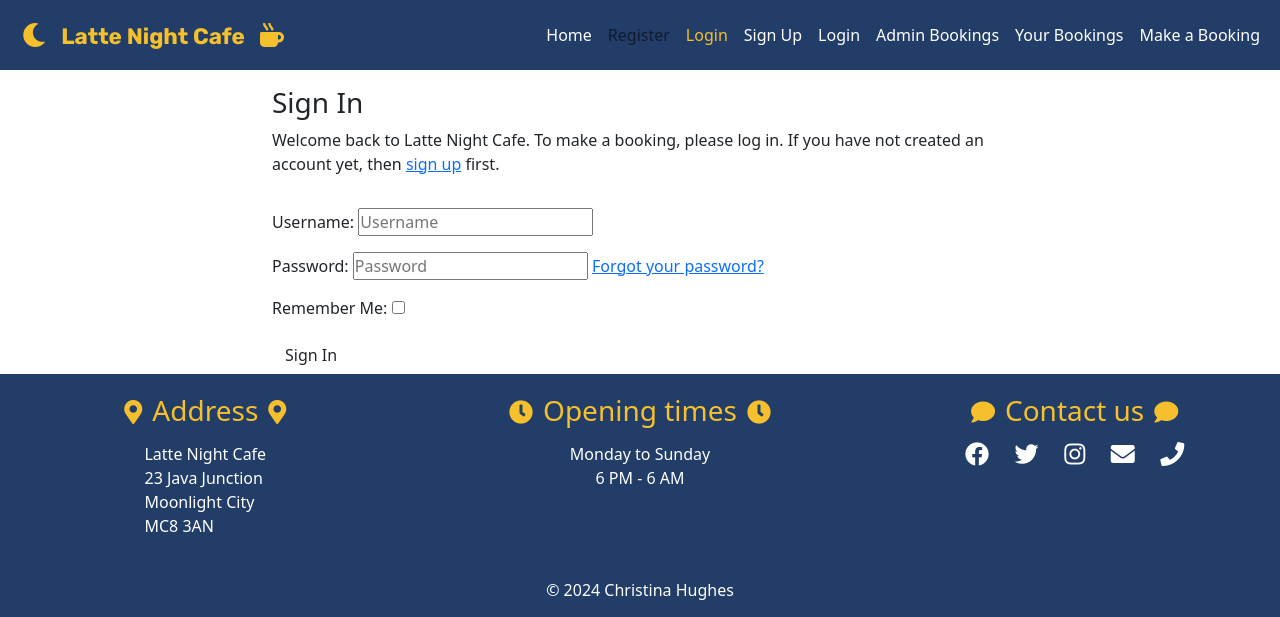
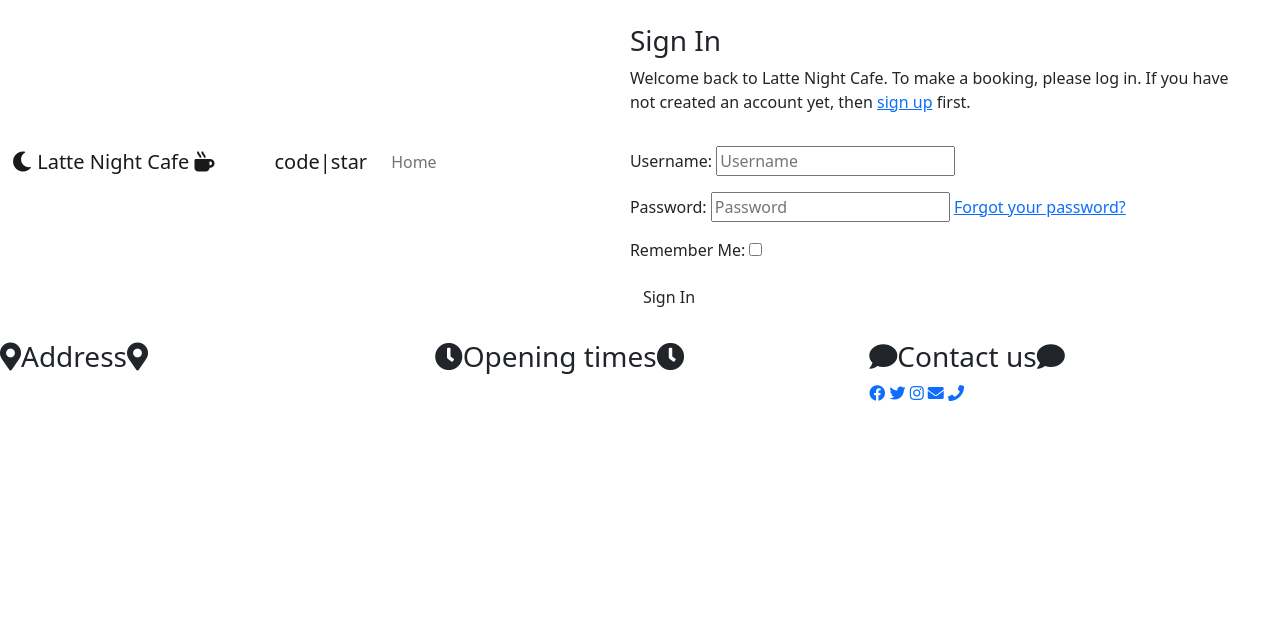
Before and after one commit to CHughes13/late-night-cafe, a Django app: page /accounts/login/ in a window 1280 px wide; the page is wider, and only the part inside the window is pictured. Shown: the top 617 px of that part. Run offline with Django 5.2, Linux system fonts and the light colour scheme; tables that the repository leaves empty hold one stand-in row (values such as "Sample post"); some libraries are stand-ins or nearby versions.

Commit message:
Update base.html

```diff
--- a/templates/base.html
+++ b/templates/base.html
@@ -1,9 +1,4 @@
-{% load static %}
-
 {% url 'home' as home_url %}
-{% url 'account_login' as login_url %}
-{% url 'account_signup' as signup_url %}
-{% url 'account_logout' as logout_url %}
 
 <!DOCTYPE html>
 <html class="h-100" lang="en">
@@ -24,8 +19,7 @@
     <link href="https://cdn.jsdelivr.net/npm/bootstrap@5.0.1/dist/css/bootstrap.min.css" rel="stylesheet"
         integrity="sha384-+0n0xVW2eSR5OomGNYDnhzAbDsOXxcvSN1TPprVMTNDbiYZCxYbOOl7+AMvyTG2x" crossorigin="anonymous">
 
-    <!-- Custom CSS -->
-    <link rel="stylesheet" href="{% static 'css/style.css' %}">
+
 
 </head>
 
@@ -38,7 +32,7 @@
             <a class="navbar-brand" href="{% url 'home' %}">
                 <!-- Icons included in the home link for a better user experience -->
 
-                <!-- Insert Font Awesome moon icon -->
+                <!-- Insert Font Awesome moon icon  -->
                 <i class="fas fa-moon icon-style"></i>
 
                 <!-- Stylised text of the name of the cafe -->
@@ -47,61 +41,21 @@
                 <!-- Insert Font Awesome coffee icon -->
                 <i class="fas fa-mug-hot icon-style"></i>
 
-            </a>
-
-            <button class="navbar-toggler" type="button" data-bs-toggle="collapse" data-bs-target="#navbarText"
-                aria-controls="navbarText" aria-expanded="false" aria-label="Toggle navigation">
+                <!-- Navigation -->
+                <nav class="navbar navbar-expand-lg navbar-light bg-white">
+                    <div class="container-fluid">
+                        <a class="navbar-brand" href="{% url 'home' %}"><span class="brand">c<span
+                                    class="red-o">o</span>de<span class="thin">|star</span></span></a>
+                        <button class="navbar-toggler" type="button" data-bs-toggle="collapse"
+                            data-bs-target="#navbarText" aria-controls="navbarText" aria-expanded="false"
+                            aria-label="Toggle navigation">
                             <span class="navbar-toggler-icon"></span>
                         </button>
-
                         <div class="collapse navbar-collapse" id="navbarText">
-                <ul class="navbar-nav ms-auto text-end mb-2 mb-lg-0">
-                    <!-- Right-aligns navbar text. -->
-
+                            <ul class="navbar-nav me-auto mb-2 mb-lg-0">
                                 <li class="nav-item">
-                        <a class="nav-link text-white {% if request.path == home_url %}active{% endif %}"
-                            aria-current="page" href="{% url 'home' %}">Home</a>
-                    </li>
-
-                    {% if user.is_authenticated %}
-                    <li class="nav-item">
-                        <a class="nav-link {% if request.path == logout_url %}active{% endif %}" aria-current="page"
-                            href="{% url 'account_logout' %}">Logout</a>
-                    </li>
-                    {% else %}
-                    <li class="nav-item">
-                        <a class="nav-link {% if request.path == signup_url %}active{% endif %}" aria-current="page"
-                            href="{% url 'account_signup' %}">Register</a>
-                    </li>
-                    <li class="nav-item">
-                        <a class="nav-link {% if request.path == login_url %}active{% endif %}" aria-current="page"
-                            href="{% url 'account_login' %}">Login</a>
-                    </li>
-                    {% endif %}
-
-                    <li class="nav-item">
-                        <a class="nav-link text-white {% if request.path == '/sign_up/' %}active{% endif %}"
-                            href="{% url 'sign_up' %}">Sign Up</a>
-                    </li>
-
-                    <li class="nav-item">
-                        <a class="nav-link text-white {% if request.path == '/login/' %}active{% endif %}"
-                            href="{% url 'login' %}">Login</a>
-                    </li>
-
-                    <li class="nav-item">
-                        <a class="nav-link text-white {% if request.path == '/admin/bookings/' %}active{% endif %}"
-                            href="{% url 'admin_bookings' %}">Admin Bookings</a>
-                    </li>
-
-                    <li class="nav-item">
-                        <a class="nav-link text-white {% if request.path == '/user/bookings/' %}active{% endif %}"
-                            href="{% url 'user_bookings' %}">Your Bookings</a>
-                    </li>
-
-                    <li class="nav-item">
-                        <a class="nav-link text-white {% if request.path == '/make_a_booking/' %}active{% endif %}"
-                            href="{% url 'make_a_booking' %}">Make a Booking</a>
+                                    <a class="nav-link {% if request.path == home_url %}active{% endif %}"
+                                        aria-current="page" href="#">Home</a>
                                 </li>
 
                             </ul>
@@ -114,14 +68,12 @@
 
                     {% block content %}
                     <!-- Content Goes here -->
-
-        <h1>This is h1</h1>
-        <h2>This is h2</h2>
-        <p>This is a paragraph</p>
-
                     {% endblock content %}
 
                 </main>
+        </div>
+    </nav>
+
 
     <!-- Footer -->
     <div class="container-fluid align-items-center" style="padding: 0;">
@@ -198,8 +150,6 @@
         integrity="sha384-gtEjrD/SeCtmISkJkNUaaKMoLD0//ElJ19smozuHV6z3Iehds+3Ulb9Bn9Plx0x4" crossorigin="anonymous">
     </script>
 
-    <!-- JavaScript source-->
-    <script src="{% static 'js/script.js' %}"></script>
 </body>
 
 </html>
```
Also changed, not shown: bookings/templates/bookings/index.html (+21 -18 lines). Lines whose indentation alone changed are shown as unchanged.
